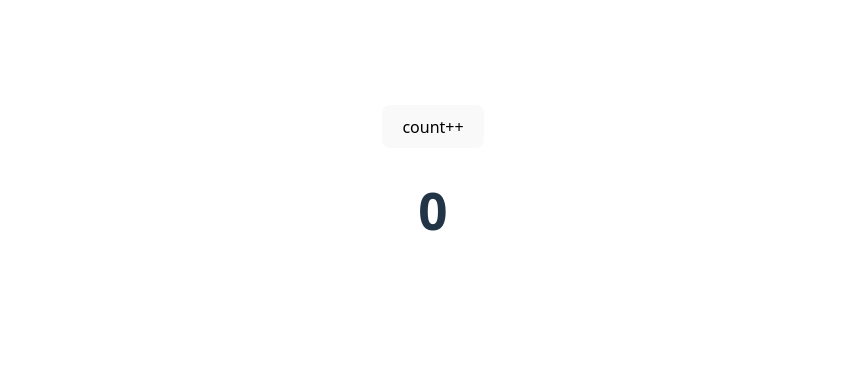
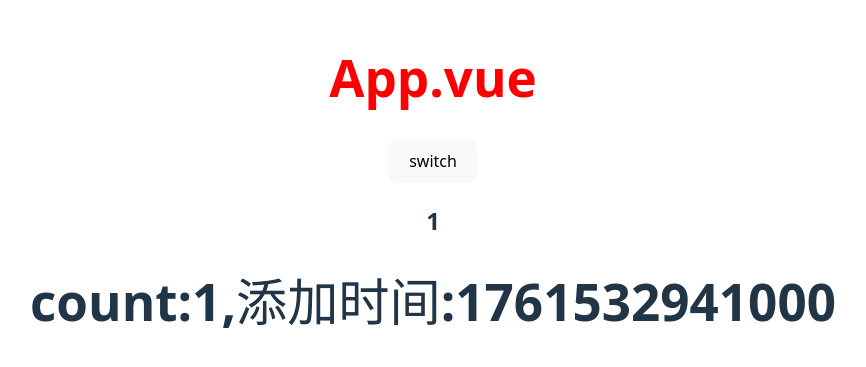
Before and after one commit to L7BUG/vue-demo, a Vue app: page / in a window 1280 px wide. Shown: the part 211-578 px from the top of the page, without its empty margins (207-1073 px from the left). Built offline with nearby package versions, Linux system fonts and the light colour scheme.

Commit message:
测试类

```diff
--- a/src/App.vue
+++ b/src/App.vue
@@ -1,11 +1,39 @@
 <script lang="ts" setup>
-import {ref} from "vue";
+import {reactive, ref} from "vue";
 
-const count = ref<number>(0);
+const count = ref(1);
+const h1Class = reactive({
+  red: count.value % 1 == 0,
+  green: count.value % 2 == 0,
+});
+const countAndDate = ref([
+  {count: count.value, date: Date.now()},
+])
+const temp = () => {
+  count.value++;
+  h1Class.red = count.value % 1 == 0;
+  h1Class.green = count.value % 2 == 0;
+  countAndDate.value.push({count: count.value, date: Date.now()});
+}
 </script>
 <template>
-  <button @click="count++">count++</button>
-  <h1>
-    {{ count }}
-  </h1>
+  <h1 :class="h1Class">App.vue</h1>
+  <button @click="temp">switch</button>
+  <h2>{{ count }}</h2>
+
+  <div v-for="item in countAndDate">
+    <h1>
+      count:{{ item.count }},添加时间:{{ item.date }}
+    </h1>
+  </div>
 </template>
+
+<style scoped>
+.red {
+  color: red;
+}
+
+.green {
+  color: green;
+}
+</style>
```
